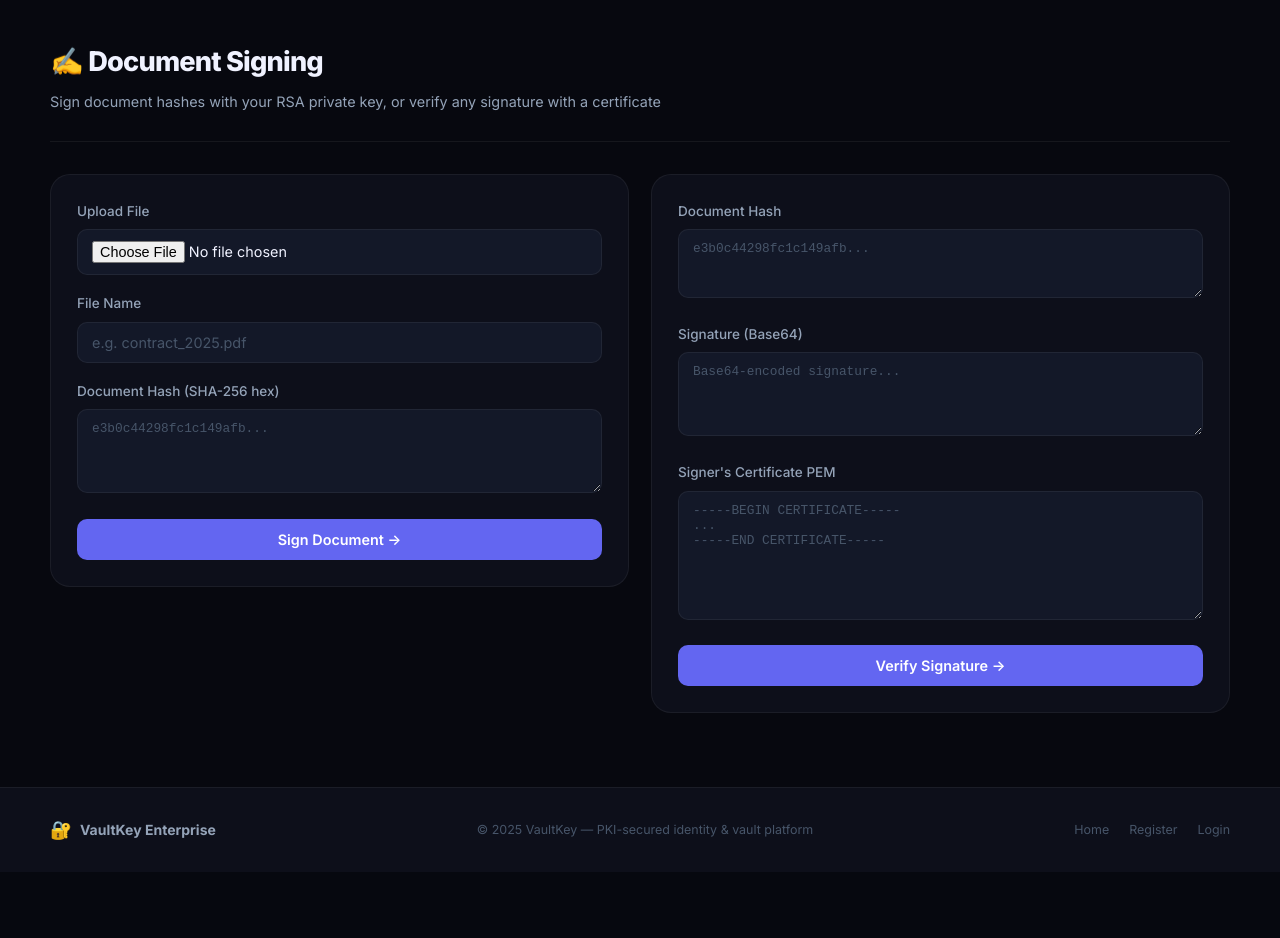
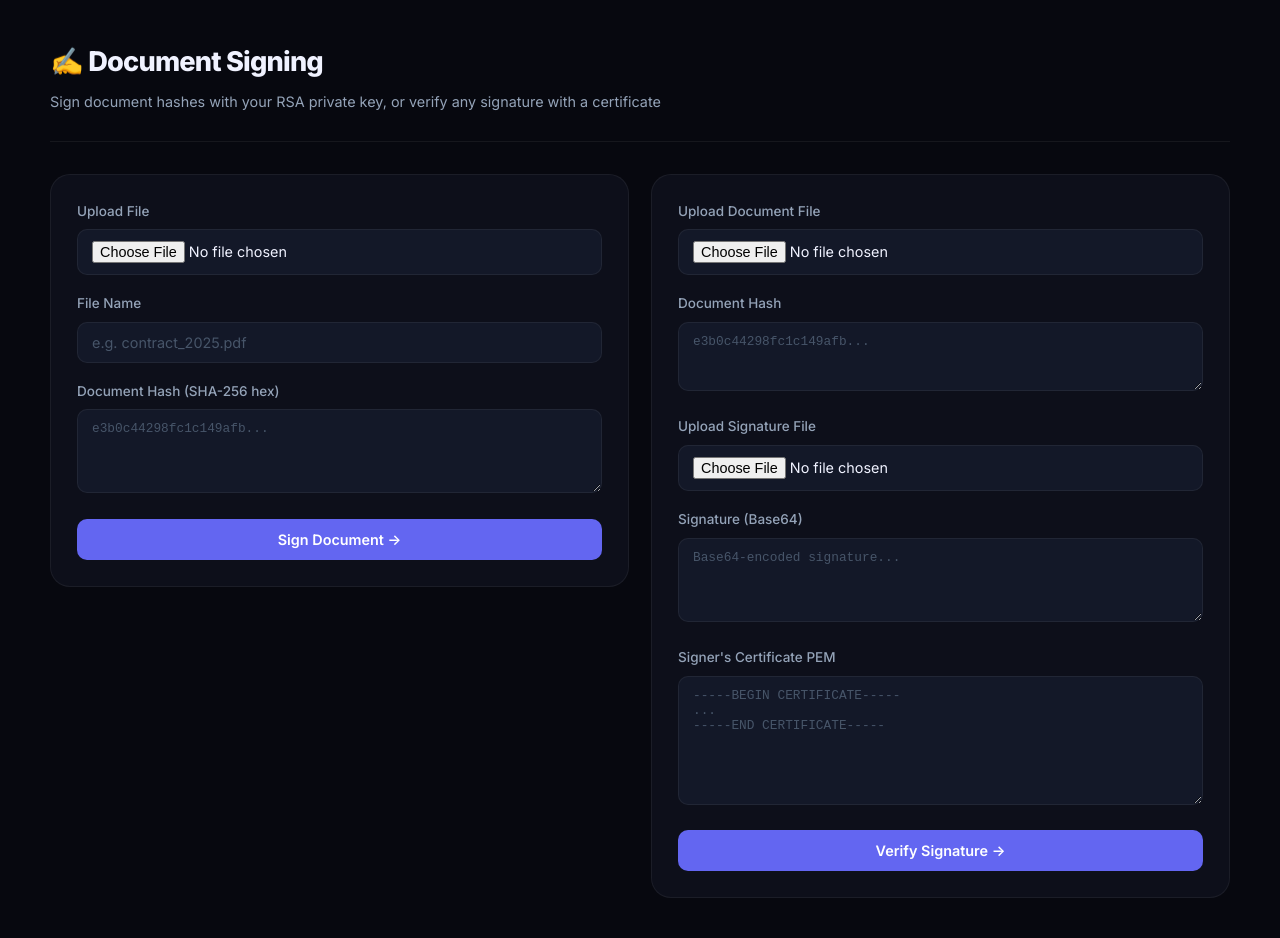
Before and after one commit to Guccithehacker7/finalvaultkey, a Flask app: page /documents in a window 1280 px wide. Shown: the part 63-1001 px from the top of the page. Before the commit the page ends 903 px from the top, so only its background shows below. Run offline with Flask 3, Linux system fonts and the light colour scheme.

Commit message:
Add dashboard signed-document download, signature upload verification, and auth-protected downloads

```diff
--- a/app/routes/auth.py
+++ b/app/routes/auth.py
@@ -312,6 +312,8 @@ def me():
                 "file_name": doc.file_name,
                 "file_hash": doc.file_hash,
                 "created_at": doc.created_at.isoformat(),
+                "download_available": bool(doc.stored_document),
+                "download_url": f"/api/documents/{doc.id}/download",
             }
             for doc in signed_docs
         ],
--- a/app/static/js/main.js
+++ b/app/static/js/main.js
@@ -27,6 +27,13 @@ const computeSha256Hex = async (buffer) => {
   const hashBuffer = await crypto.subtle.digest('SHA-256', buffer);
   const hashArray = Array.from(new Uint8Array(hashBuffer));
   return hashArray.map((b) => b.toString(16).padStart(2, '0')).join('');
+};
+
+const readFileAsBase64 = async (file) => {
+  const bytes = new Uint8Array(await file.arrayBuffer());
+  let binary = '';
+  bytes.forEach((byte) => { binary += String.fromCharCode(byte); });
+  return btoa(binary);
 };
 
 /* ── Nav sync ─────────────────────────────────────────── */
@@ -258,14 +265,87 @@ const attachDashboard = () => {
 
   if (!getToken()) { window.location.href = '/login'; return; }
 
+  const vaultPanel = document.getElementById('vault-detail-panel');
+  const docsPanel = document.getElementById('docs-detail-panel');
+  const vaultList = document.getElementById('vault-detail-list');
+  const docsList = document.getElementById('docs-detail-list');
+  const cardVault = document.getElementById('card-vault');
+  const cardDocs = document.getElementById('card-docs');
+  let currentDocuments = [];
+
+  const hideDetailPanels = () => {
+    if (vaultPanel) vaultPanel.style.display = 'none';
+    if (docsPanel) docsPanel.style.display = 'none';
+  };
+
+  const renderVaultRows = (entries) => {
+    if (!vaultList) return;
+    if (!entries.length) {
+      vaultList.innerHTML = '<div class="dash-empty">No vault entries to show.</div>';
+      return;
+    }
+
+    vaultList.innerHTML = entries.map((entry) => `
+      <div class="detail-row">
+        <div class="detail-title">${escapeHtml(entry.site_name)}</div>
+        <div class="detail-meta">
+          ${entry.username_hint ? `<span>${escapeHtml(entry.username_hint)}</span>` : ''}
+          <span>${new Date(entry.created_at).toLocaleString()}</span>
+        </div>
+      </div>`).join('');
+  };
+
+  const renderDocumentRows = (docs) => {
+    if (!docsList) return;
+    if (!docs.length) {
+      docsList.innerHTML = '<div class="dash-empty">No signed documents to show.</div>';
+      return;
+    }
+
+    docsList.innerHTML = docs.map((doc) => `
+      <div class="detail-row">
+        <div class="detail-title">${escapeHtml(doc.file_name)}</div>
+        <div class="detail-meta">
+          <span>Hash: <code>${escapeHtml(doc.file_hash)}</code></span>
+          <span>Signed: ${new Date(doc.created_at).toLocaleString()}</span>
+        </div>
+        <div class="detail-actions">
+          ${doc.download_available
+            ? `<a class="btn btn-outline" href="${doc.download_url}" download="${escapeHtml(doc.file_name)}">⬇ Download</a>`
+            : '<span style="color:var(--text-2);font-size:0.8rem">No file stored</span>'}
+        </div>
+      </div>`).join('');
+  };
+
+  const loadVaultEntries = async () => {
+    if (!vaultPanel || !vaultList) return;
+    vaultPanel.style.display = 'block';
+    docsPanel && (docsPanel.style.display = 'none');
+    vaultList.innerHTML = '<div class="dash-loading">Loading vault entries…</div>';
+    try {
+      const data = await api('/api/vault', { headers: authHeaders() });
+      renderVaultRows(data.vault_entries);
+    } catch (err) {
+      vaultList.innerHTML = `<div class="error">${escapeHtml(err.message)}</div>`;
+    }
+  };
+
+  const openSignedDocuments = () => {
+    if (!docsPanel || !docsList) return;
+    docsPanel.style.display = 'block';
+    vaultPanel && (vaultPanel.style.display = 'none');
+    renderDocumentRows(currentDocuments);
+  };
+
   api('/api/auth/me', { headers: authHeaders() })
     .then((d) => {
+      currentDocuments = d.documents || [];
       setText('dash-username', d.username);
       const rolePill = document.getElementById('dash-role');
       if (rolePill) { rolePill.textContent = d.role; rolePill.className = `role-badge role-${d.role}`; }
 
       setText('stat-vault', d.stats.vault_entries);
-      setText('stat-docs',  d.stats.signed_documents);
+      setText('stat-docs', d.stats.signed_documents);
 
       if (d.certificate) {
         const expiry = new Date(d.certificate.expiry_date);
@@ -282,7 +362,6 @@ const attachDashboard = () => {
           pill.className = `cert-status-pill ${d.certificate.status === 'ACTIVE' ? 'pill-active' : 'pill-revoked'}`;
         }
 
-        // Show/hide PEM button
         const btnShow = document.getElementById('btn-show-cert');
         const pemBlock = document.getElementById('cert-pem-block');
         if (btnShow && pemBlock && d.certificate.certificate_pem) {
@@ -294,7 +373,6 @@ const attachDashboard = () => {
           });
         }
 
-        // Download certificate
         const btnDl = document.getElementById('btn-dl-cert');
         if (btnDl && d.certificate.certificate_pem) {
           btnDl.addEventListener('click', () => {
@@ -306,7 +384,6 @@ const attachDashboard = () => {
         setText('stat-cert-expiry', '—');
       }
 
-      // Recent activity
       const actEl = document.getElementById('dash-activity');
       if (actEl) {
         if (!d.recent_activity.length) {
@@ -323,21 +400,49 @@ const attachDashboard = () => {
 
       const docsEl = document.getElementById('signed-docs-list');
       if (docsEl) {
-        if (!d.documents || !d.documents.length) {
+        if (!currentDocuments || !currentDocuments.length) {
           docsEl.innerHTML = '<div class="dash-empty">No signed documents yet.</div>';
         } else {
-          docsEl.innerHTML = d.documents.map((doc) => `
+          docsEl.innerHTML = currentDocuments.map((doc) => `
             <div class="document-row">
               <div class="document-title">${escapeHtml(doc.file_name)}</div>
               <div class="document-meta">
-                <code>${escapeHtml(doc.file_hash)}</code>
-                <span>${new Date(doc.created_at).toLocaleString()}</span>
+                <div><strong>Hash:</strong> <code>${escapeHtml(doc.file_hash)}</code></div>
+                <div><strong>Signed on:</strong> ${new Date(doc.created_at).toLocaleString()}</div>
+              </div>
+              <div class="document-actions">
+                ${doc.download_available
+                  ? `<button class="btn btn-outline download-doc-btn" data-url="${doc.download_url}" data-filename="${escapeHtml(doc.file_name)}">⬇ Download</button>`
+                  : '<span style="color:var(--text-2);font-size:0.8rem">No file stored</span>'}
               </div>
             </div>`).join('');
+
+          docsEl.querySelectorAll('.download-doc-btn').forEach((btn) => {
+            btn.addEventListener('click', async () => {
+              const url = btn.dataset.url;
+              const filename = btn.dataset.filename || 'download';
+              try {
+                await downloadBlob(url, filename);
+              } catch (err) {
+                showMsg('dash-output', err.message, true);
+              }
+            });
+          });
         }
       }
 
-      // Show admin card only for admins
+      if (cardVault) {
+        cardVault.addEventListener('click', loadVaultEntries);
+      }
+      if (cardDocs) {
+        cardDocs.addEventListener('click', () => {
+          openSignedDocuments();
+          if (docsPanel) docsPanel.scrollIntoView({ behavior: 'smooth' });
+        });
+      }
+
+      hideDetailPanels();
+
       if (d.role === 'admin') {
         const ac = document.getElementById('admin-card');
         if (ac) ac.style.display = '';
@@ -552,22 +657,92 @@ const attachDocuments = () => {
       e.preventDefault();
       const fileName = fileNameInput.value.trim();
       const hash     = hashInput.value.trim();
+      const file     = fileUpload.files?.[0];
       try {
+        const fileContentBase64 = file ? await readFileAsBase64(file) : null;
         const d = await api('/api/documents/sign', {
           method: 'POST',
           headers: { 'Content-Type': 'application/json', ...authHeaders() },
-          body: JSON.stringify({ file_name: fileName, document_hash: hash }),
+          body: JSON.stringify({
+            file_name: fileName,
+            document_hash: hash,
+            file_content_base64: fileContentBase64,
+            content_type: file?.type || 'application/octet-stream',
+          }),
         });
-        showMsg('sign-output', `<strong>✅ Signature generated.</strong><pre>${escapeHtml(d.signature)}</pre>`);
+
+        const safeFileName = (fileName || 'document').trim() || 'document';
+        const signatureFileName = `${safeFileName.replace(/\.[^.]+$/, '') || 'document'}_signature.sig`;
+        const signatureContent = [
+          `File Name: ${safeFileName}`,
+          `Document Hash (SHA-256): ${hash}`,
+          `Signature (Base64): ${d.signature}`,
+          `Generated At: ${new Date().toISOString()}`,
+        ].join('\n');
+
+        const documentDownloadHtml = d.download_available
+          ? `<button id="download-document-btn" type="button" class="btn-full" style="margin-bottom:10px;background:var(--surface-3);color:var(--text);border:1px solid var(--border-hi)">⬇ Download Uploaded File</button>`
+          : '';
+
+        showMsg('sign-output', `
+          <strong>✅ Signature generated.</strong>
+          <p style="margin:8px 0 10px;">Download the signature bundle below.</p>
+          ${documentDownloadHtml}
+          <button id="download-signature-btn" type="button" class="btn-full" style="margin-bottom:10px;">⬇ Download Signature File</button>
+          <pre>${escapeHtml(signatureContent)}</pre>`);
+
+        document.getElementById('download-signature-btn')?.addEventListener('click', () => {
+          downloadText(signatureFileName, signatureContent);
+        });
+        document.getElementById('download-document-btn')?.addEventListener('click', async () => {
+          try {
+            await downloadBlob(d.download_url, fileName);
+          } catch (err) {
+            showMsg('sign-output', err.message, true);
+          }
+        });
       } catch (err) { showMsg('sign-output', err.message, true); }
     });
   }
 
   if (verifyForm) {
+    const verifyDocumentFile = document.getElementById('verify-document-file');
+    const verifySignatureFile = document.getElementById('verify-signature-file');
+    const verifyHashInput = document.getElementById('verify-document-hash');
+    const verifySignatureInput = document.getElementById('verify-signature');
+
+    if (verifyDocumentFile && verifyHashInput) {
+      verifyDocumentFile.addEventListener('change', async () => {
+        const file = verifyDocumentFile.files?.[0];
+        if (!file) return;
+        try {
+          const hashHex = await computeSha256Hex(await file.arrayBuffer());
+          verifyHashInput.value = hashHex;
+          showMsg('verify-output', `Document hash computed from ${file.name}.`);
+        } catch (err) {
+          showMsg('verify-output', `Failed to compute file hash: ${err.message}`, true);
+        }
+      });
+    }
+
+    if (verifySignatureFile && verifySignatureInput) {
+      verifySignatureFile.addEventListener('change', async () => {
+        const file = verifySignatureFile.files?.[0];
+        if (!file) return;
+        try {
+          const text = await file.text();
+          verifySignatureInput.value = text.trim();
+          showMsg('verify-output', `Signature loaded from ${file.name}.`);
+        } catch (err) {
+          showMsg('verify-output', `Failed to read signature file: ${err.message}`, true);
+        }
+      });
+    }
+
     verifyForm.addEventListener('submit', async (e) => {
       e.preventDefault();
-      const hash    = document.getElementById('verify-document-hash').value.trim();
-      const sig     = document.getElementById('verify-signature').value.trim();
+      const hash    = verifyHashInput.value.trim();
+      const sig     = verifySignatureInput.value.trim();
       const certPem = document.getElementById('verify-certificate-pem').value.trim();
       try {
         const d = await api('/api/documents/verify', {
@@ -632,7 +807,27 @@ const downloadText = (filename, text) => {
   a.download = filename;
   a.click();
 };
+
+const downloadBlob = async (url, filename) => {
+  const res = await fetch(url, { headers: authHeaders() });
+  if (!res.ok) {
+    let message = `Download failed (${res.status})`;
+    try { const data = await res.json(); if (data.message) message = data.message; } catch {};
+    throw new Error(message);
+  }
+  const blob = await res.blob();
+  const objectUrl = URL.createObjectURL(blob);
+  const a = document.createElement('a');
+  a.href = objectUrl;
+  a.download = filename;
+  document.body.appendChild(a);
+  a.click();
+  a.remove();
+  URL.revokeObjectURL(objectUrl);
+};
+
 window.downloadText = downloadText;
+window.downloadBlob = downloadBlob;
 
 /* ── Boot ─────────────────────────────────────────────── */
 const boot = () => {
--- a/app/templates/documents.html
+++ b/app/templates/documents.html
@@ -22,8 +22,12 @@
 
   <div>
     <form id="verify-form">
+      <label>Upload Document File</label>
+      <input type="file" id="verify-document-file" accept="*/*" />
       <label>Document Hash</label>
       <textarea id="verify-document-hash" rows="3" required placeholder="e3b0c44298fc1c149afb..."></textarea>
+      <label>Upload Signature File</label>
+      <input type="file" id="verify-signature-file" accept=".sig,.txt,*/*" />
       <label>Signature (Base64)</label>
       <textarea id="verify-signature" rows="4" required placeholder="Base64-encoded signature..."></textarea>
       <label>Signer's Certificate PEM</label>
```
Also changed, not shown: app/models.py (+20 -0 lines), app/routes/documents.py (+70 -3 lines), app/static/css/style.css (+36 -0 lines), app/templates/dashboard.html (+13 -2 lines).
